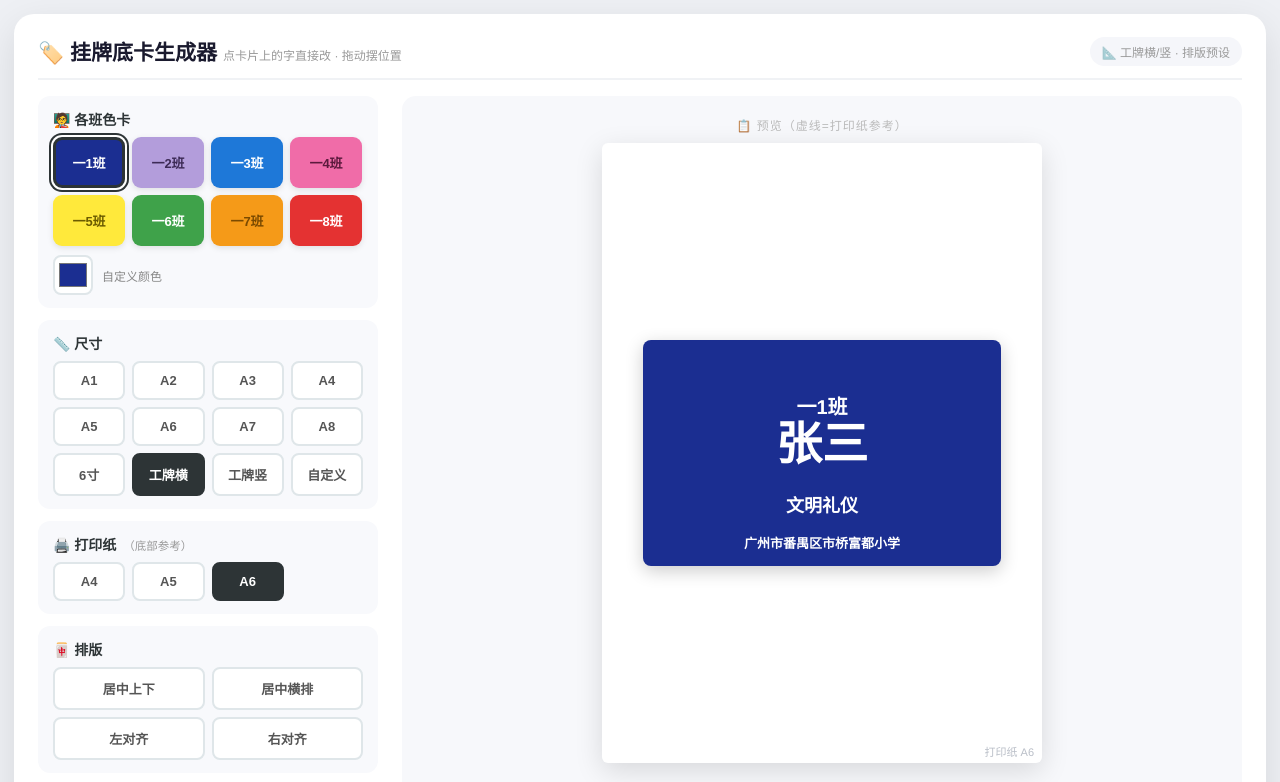
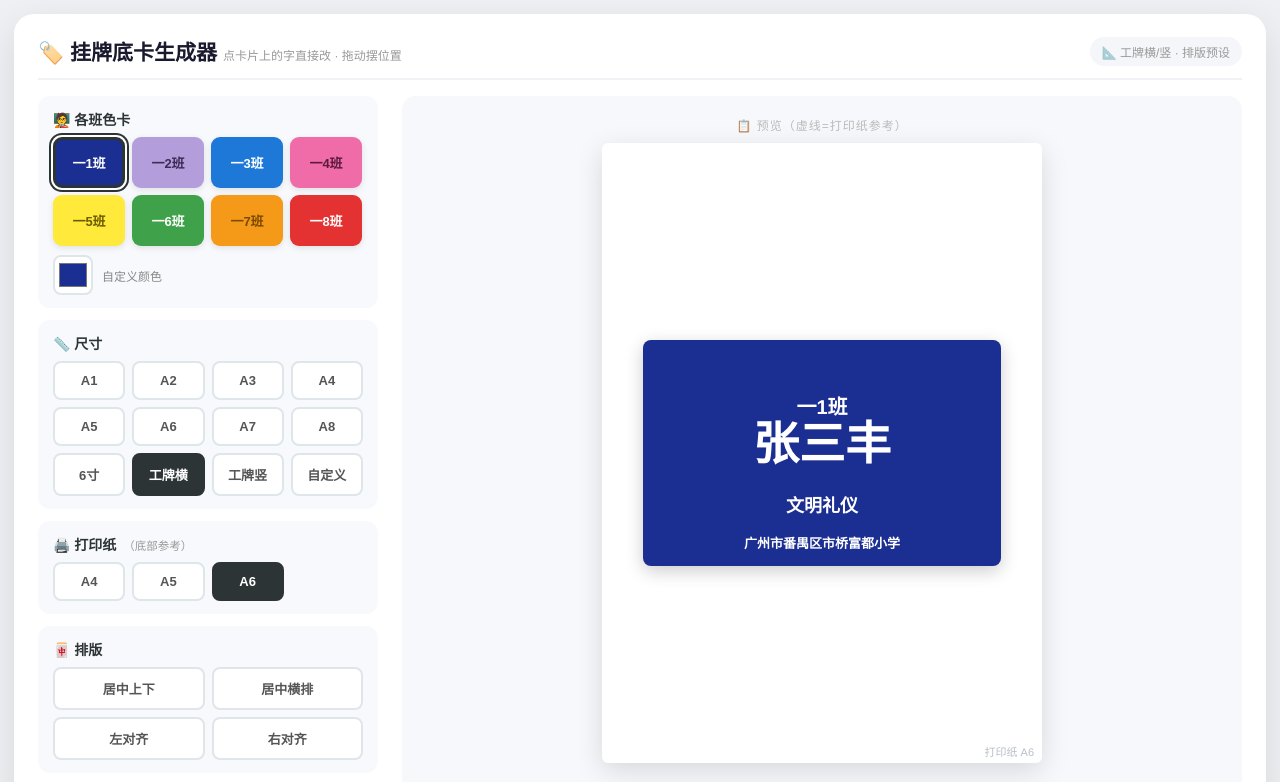
Before and after one commit to kaishui/pinyingame, a website: page public/card-generator.html in a window 1280 px wide. Shown: the top 782 px of the page. Drawn offline with nearby package versions, Linux system fonts and the light colour scheme.

Commit message:
feat(挂牌底卡): 姓名不换行、多字自动缩小字号；默认姓名改为张三丰

```diff
--- a/public/card-generator.html
+++ b/public/card-generator.html
@@ -159,7 +159,7 @@ body{font-family:'PingFang SC','Microsoft YaHei','Helvetica Neue',Arial,sans-ser
   // 文字元素定义
   const FIELDS = [
     { key:'cls', label:'班级', def:'一1班', fs:20 },
-    { key:'name', label:'姓名', def:'张三', fs:46 },
+    { key:'name', label:'姓名', def:'张三丰', fs:46 },
     { key:'slogan', label:'标语', def:'文明礼仪', fs:18 },
     { key:'org', label:'学校', def:'广州市番禺区市桥富都小学', fs:13 },
   ];
@@ -263,13 +263,15 @@ body{font-family:'PingFang SC','Microsoft YaHei','Helvetica Neue',Arial,sans-ser
       const el = document.createElement('div');
       el.className = 'text-el';
       el.dataset.key = f.key;
+      el.dataset.fs = f.fs;
       el.contentEditable = 'true';
       el.textContent = f.def;
       el.style.fontSize = f.fs + 'px';
       applyTransform(el, f.key, counter);
-      el.addEventListener('input', () => updateVisible(el));
+      el.addEventListener('input', () => { updateVisible(el); fitText(el, card); });
       el.addEventListener('pointerdown', (e) => startDrag(e, f.key, card, counter));
       card.appendChild(el);
+      fitText(el, card);
     });
     paper.appendChild(card);
     stage.appendChild(paper);
@@ -282,6 +284,16 @@ body{font-family:'PingFang SC','Microsoft YaHei','Helvetica Neue',Arial,sans-ser
   }
   function updateVisible(el){
     el.style.display = el.textContent.replace(/\s/g,'') === '' ? 'none' : '';
+  }
+  // 多字自动缩小字号，保证不换行且不超出卡片宽度
+  function fitText(el, card){
+    const base = Number(el.dataset.fs) || 20;
+    el.style.fontSize = base + 'px';
+    const cardW = card.offsetWidth;
+    const elW = el.offsetWidth;
+    if (cardW > 10 && elW > cardW * 0.92) {
+      el.style.fontSize = Math.max(8, Math.floor(base * cardW * 0.92 / elW)) + 'px';
+    }
   }
 
   function startDrag(e, key, card, counter){
@@ -315,7 +327,7 @@ body{font-family:'PingFang SC','Microsoft YaHei','Helvetica Neue',Arial,sans-ser
     elements = { cls:{x:50,y:30}, name:{x:50,y:46}, slogan:{x:50,y:74}, org:{x:50,y:90} };
     $('customColor').value = '#1B2E91';
     renderClassColors(); renderSizes(); renderCard();
-    setElText('cls','一1班'); setElText('name','张三'); setElText('slogan','文明礼仪'); setElText('org','广州市番禺区市桥富都小学');
+    setElText('cls','一1班'); setElText('name','张三丰'); setElText('slogan','文明礼仪'); setElText('org','广州市番禺区市桥富都小学');
     // 重置旋转按钮高亮
     document.querySelectorAll('#rotateRow .opt-btn').forEach(x=>x.classList.toggle('active', x.dataset.val==='0'));
   }
@@ -362,7 +374,7 @@ body{font-family:'PingFang SC','Microsoft YaHei','Helvetica Neue',Arial,sans-ser
   function init(){
     $('fontColor').disabled = true;
     renderClassColors(); renderSizes(); renderLayouts(); renderCard();
-    setElText('cls','一1班'); setElText('name','张三'); setElText('slogan','文明礼仪'); setElText('org','广州市番禺区市桥富都小学');
+    setElText('cls','一1班'); setElText('name','张三丰'); setElText('slogan','文明礼仪'); setElText('org','广州市番禺区市桥富都小学');
   }
   init();
   window.__cardGen = { resetAll, exportPNG };
```
